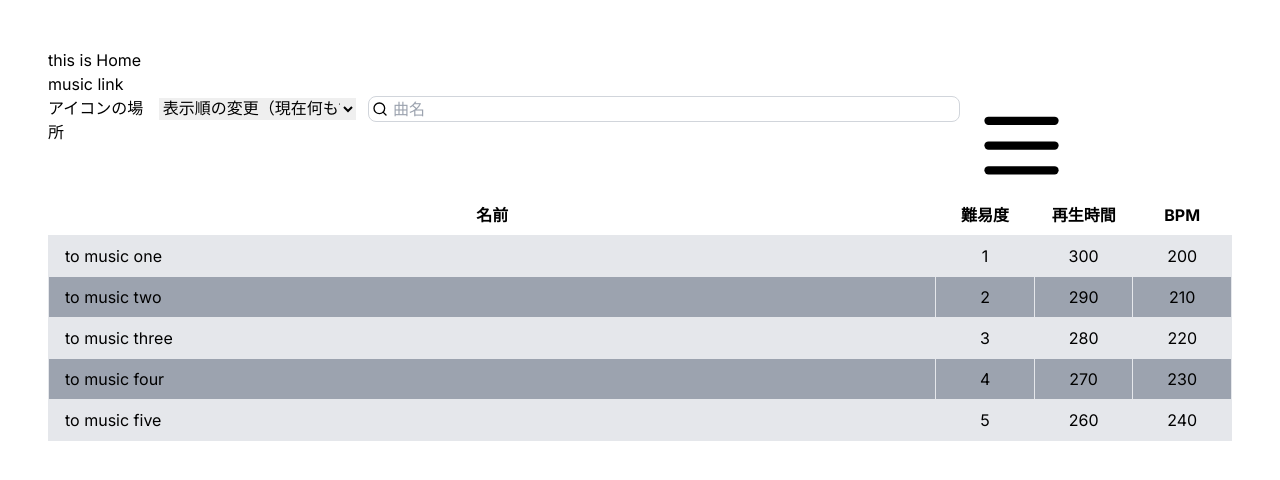
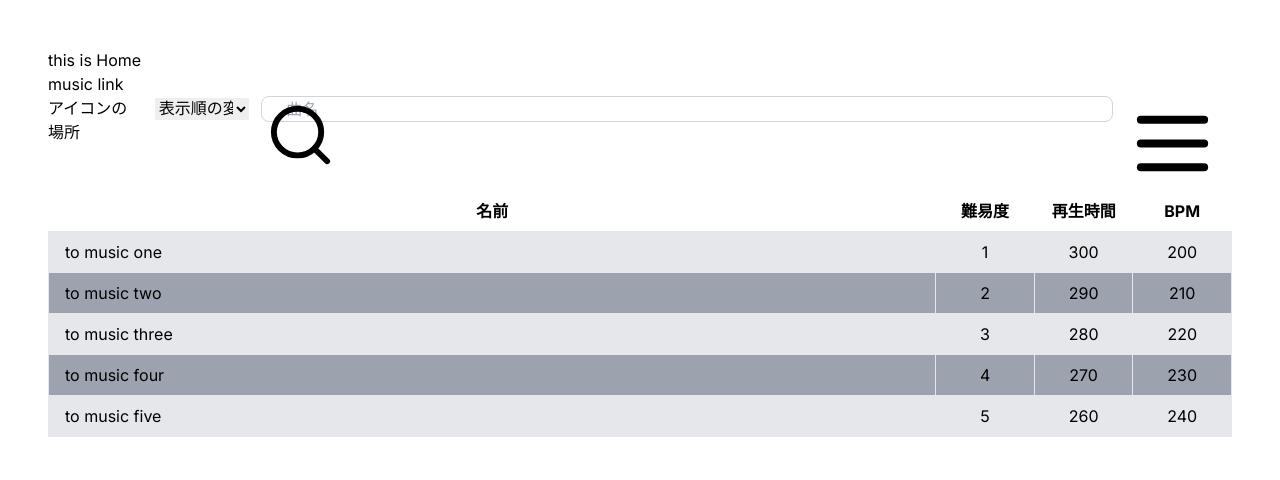
Before and after one commit to vdslab/watahal_proseka-fingering, a Next.js app: page / in a window 1280 px wide. Shown: the top 480 px of the page. Built offline with nearby package versions, Linux system fonts and the light colour scheme.

Commit message:
iconとinputの分離

```diff
--- a/app/page.js
+++ b/app/page.js
@@ -13,23 +13,24 @@ const musics = [
 
 function Search() {
   return (
-    <form className="relative">
-      <div className="absolute inset-y-0 left-0 flex items-center pl-1 pr-1 pointer-events-none">
+    <div className="relative items-center">
+      <div className="absolute inset-0 p-1 pointer-events-none">
         <Image
           src="/search.svg"
-          className="w-4 text-gray-300"
+          className="w-1/12 h-1/12 text-gray-300"
           width={120}
           height={120}
           priority
         />
       </div>
-
-      <input
-        className="w-full pl-6  border border-gray-300 rounded-lg"
-        type="text"
-        placeholder="曲名"
-      ></input>
-    </form>
+      <form className="">
+        <input
+          className="w-full pl-6 border border-gray-300 rounded-lg"
+          type="text"
+          placeholder="曲名"
+        ></input>
+      </form>
+    </div>
   );
 }
 
@@ -90,10 +91,10 @@ export default function Home() {
           <ul className="flex">
             <li className="w-1/12 mr-3">アイコンの場所</li>
 
-            <li className="w-1/6 mr-3">
+            <li className="w-1/12 mr-3">
               <Sort />
             </li>
-            <li className="w-1/2 mr-3">
+            <li className="w-3/4 mr-3">
               <Search />
             </li>
             <li className="w-1/12 mr-3">
```
